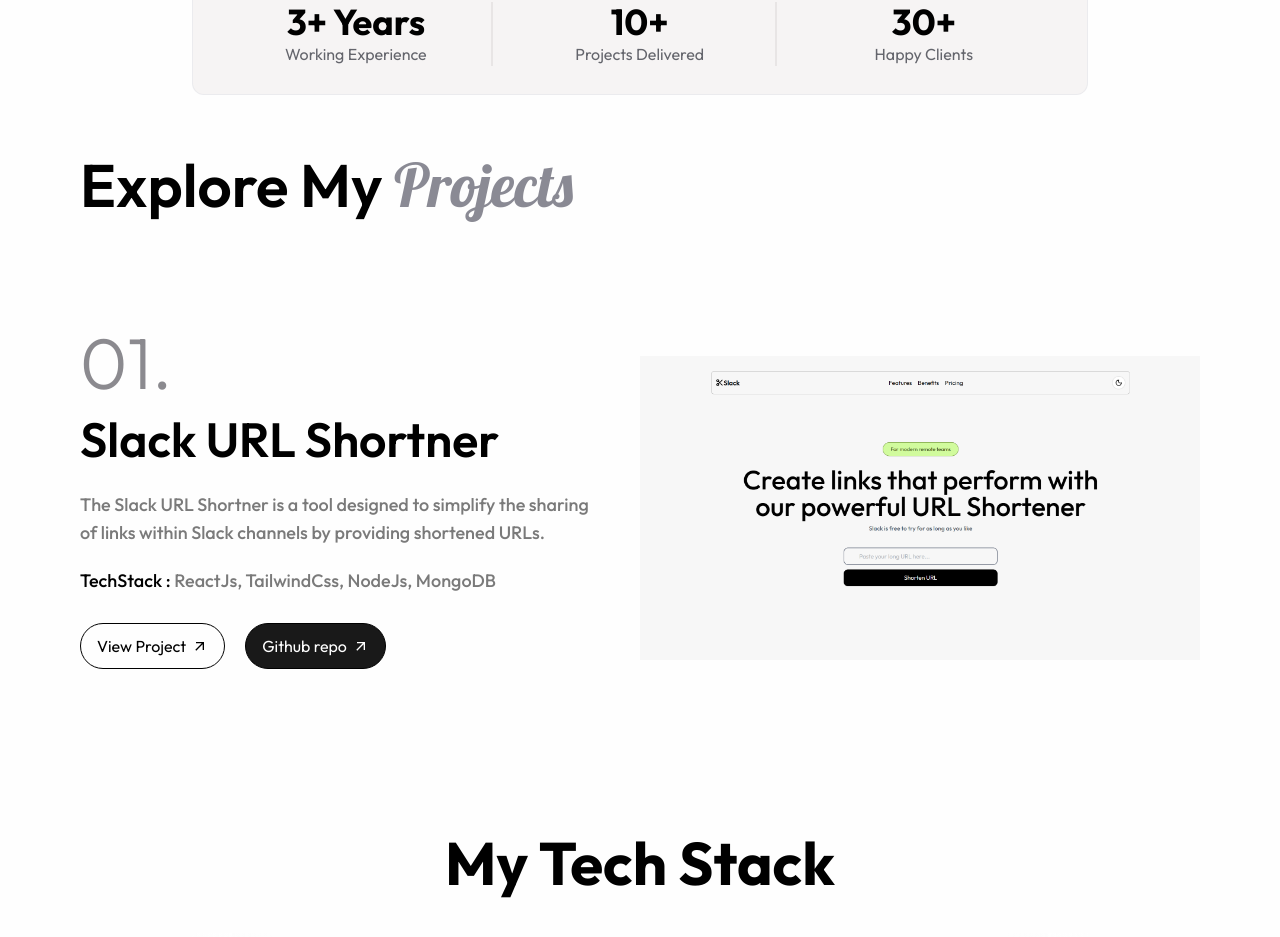
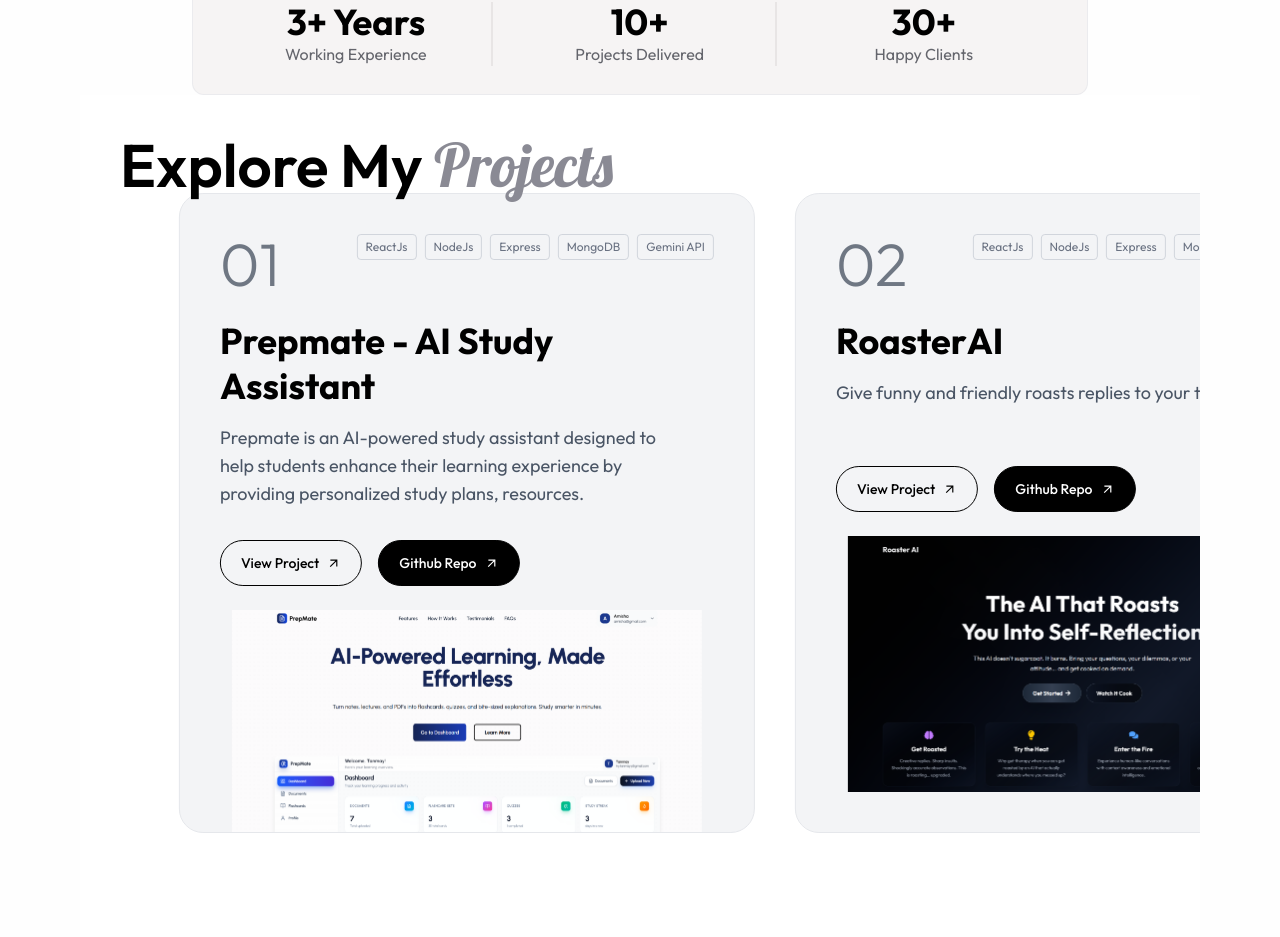
Before and after one commit to Tanmay-Gosavi1/Portfolio, a React (Vite) app in the folder Client/: page / in a window 1280 px wide. Shown: the part 936-1873 px from the top of the page. Built offline with nearby package versions, Linux system fonts and the light colour scheme; no server answers.

Commit message:
Projects section updated

```diff
--- a/Client/src/pages/Projects.jsx
+++ b/Client/src/pages/Projects.jsx
@@ -1,10 +1,31 @@
-import React from 'react'
+import React, { useRef } from 'react';
 import { MdArrowOutward } from "react-icons/md";
-import slackImg from '../assets/SlackImg.png'
-import { Link, redirect } from 'react-router-dom';
+import { Link } from 'react-router-dom';
+import { motion, useScroll, useTransform } from 'framer-motion';
+import Prepmate from '../assets/Prepmate.png';
+import RoasterAI from '../assets/RoasterAI.png';
 
-const Projects = () => {
-    const pro = [
+// 1. DUMMY DATA (Added more items to demonstrate the scroll effect)
+// Replace 'slackImg' with your actual imports
+import slackImg from '../assets/SlackImg.png';
+
+const projectsData = [
+    {
+            projectName : "Prepmate - AI Study Assistant",
+            projectDescription : "Prepmate is an AI-powered study assistant designed to help students enhance their learning experience by providing personalized study plans, resources.",
+            projectTech : ["ReactJs", "NodeJs" , "Express" , "MongoDB" , "Gemini API" , "Cloudinary" , "TailwindCss" ],
+            liveLink : 'https://prepmate-study-buddy.onrender.com/',
+            githubLink : 'https://github.com/Tanmay-Gosavi1/AI-powered-learning-assistant',
+            projectImg : Prepmate
+        },
+        {
+            projectName : "RoasterAI",
+            projectDescription : "Give funny and friendly roasts replies to your texts.",
+            projectTech : ["ReactJs" , "NodeJs" , "Express" , "MongoDB" , "Gemini API" ,"TailwindCss" ],
+            liveLink : 'https://roastbot-client.onrender.com/',
+            githubLink : 'https://github.com/Tanmay-Gosavi1/RoastBot',
+            projectImg : RoasterAI
+        },
         {
             projectName : "Slack URL Shortner",
             projectDescription : "The Slack URL Shortner is a tool designed to simplify the sharing of links within Slack channels by providing shortened URLs.",
@@ -13,64 +34,106 @@
             githubLink : 'https://github.com/Tanmay-Gosavi1/URL_Shortner',
             projectImg : slackImg
         }
-    ]
-  return (
-    <div id='projects' className='w-full flex flex-col pt-8 md:pt-15 selection:text-white selection:bg-black dark:selection:text-black dark:selection:bg-white'>
-        <h1 className='text-4xl sm:text-5xl md:text-6xl font-semibold mb-3 md:mb-0 lg:mb-8 text-black dark:text-white'>Explore My <span className='font-lobster text-[#8a8a94] dark:text-gray-400 font-light'>Projects</span></h1>
-        {/* Projects*/}
-        <div className='w-full flex flex-col '>
-            {/* First */}
-            {
-                pro.map((p, idx)=>(
-                    <div key={idx} className='w-full flex py-5 md:py-15 flex-col lg:flex-row'>
-                        {/* For lg and below*/}
-                        <div className='flex flex-col lg:hidden items-center'>
-                            {/* Left */}
-                            <div className='w-full sm:w-[85%] md:w-[70%] relative group cursor-pointer '>
-                                <img className='h-full w-full object-cover rounded-xl' src={p.projectImg} alt="" />
-                            </div>
-                            {/* Right */}
-                            <div className='w-full flex flex-col md:pr-10 pt-5'>
-                                <h1 className='text-5xl md:text-7xl font-light text-[#8b8a8f] dark:text-gray-500'>{`0${idx + 1}.`}</h1>
-                                <h1 className='text-4xl md:text-5xl font-semibold mt-4 mb-4 text-black dark:text-white'>{p.projectName}</h1>
-                                <h3 className='text-lg font-medium text-[#7a7a7a] dark:text-gray-400'>{p.projectDescription}</h3>
-                                <h3 className='text-lg font-medium text-[#7a7a7a] dark:text-gray-400'>{p.projectTech[0]}</h3>
-                                <div className='flex gap-2 my-4'>
-                                    <Link to={p.liveLink} target='_blank' className='flex whitespace-nowrap justify-center items-center gap-1.5 cursor-pointer px-4 py-2.5 rounded-full border-1 border-black dark:border-gray-600 w-fit hover:scale-105 transition-all delay-50 hover:text-[#fefefe] hover:bg-black/90 dark:hover:bg-white dark:hover:text-black hover:border-white dark:hover:border-gray-300 text-black dark:text-white'>View Project <MdArrowOutward /></Link>
-                                    <Link to={p.githubLink} target='_blank' className='flex whitespace-nowrap justify-center items-center gap-1.5 cursor-pointer px-4 py-2.5 rounded-full border-1 border-black dark:border-gray-600 w-fit hover:scale-105 transition-all delay-50 bg-black/90 dark:bg-white text-white dark:text-black hover:bg-[#fefefe] dark:hover:bg-gray-800 hover:text-black/90 dark:hover:text-white hover:border-black dark:hover:border-gray-300'>Github repo <MdArrowOutward /></Link>
-                                </div>
-                            </div>
-                        </div>
+];
 
+const Projects = () => {
+    // 2. FRAMER MOTION SETUP
+    const targetRef = useRef(null);
+    const { scrollYProgress } = useScroll({
+        target: targetRef,
+    });
 
-                        {/* For lg and above */}
-                        <div className='hidden lg:flex w-full flex-row'>
-                            {/* Left */}
-                            <div className='w-[50%] flex flex-col md:pr-10 pt-5'>
-                                <h1 className='text-7xl font-light text-[#8b8a8f] dark:text-gray-500'>{`0${idx + 1}.`}</h1>
-                                <h1 className='text-5xl font-semibold mt-4 mb-7 text-black dark:text-white'>{p.projectName}</h1>
-                                <h3 className='text-lg font-medium text-[#7a7a7a] dark:text-gray-400'>{p.projectDescription}</h3>
-                                <h3 className='text-lg font-medium text-black dark:text-white pt-5 pb-2'>TechStack : {
-                                        p.projectTech.map((tech , idx)=>(
-                                            <span key={idx} className='text-[#7a7a7a] dark:text-white/70'>{tech}{idx < p.projectTech.length - 1 ? ', ' : ''}</span>
-                                        ))
-                                    }</h3>
-                                <div className='flex gap-5 mt-5'>
-                                    <Link to={p.liveLink} target='_blank' className='flex justify-center items-center gap-1.5 cursor-pointer px-4 py-2.5 rounded-full border-1 border-black dark:border-gray-600 w-fit mb-10 hover:scale-105 transition-all delay-50 text-black dark:text-white hover:text-[#fefefe] hover:bg-black/90 dark:hover:bg-white dark:hover:text-black hover:border-white dark:hover:border-gray-300'>View Project <MdArrowOutward /></Link>
-                                    <Link to={p.githubLink} target='_blank' className='flex justify-center items-center gap-1.5 cursor-pointer px-4 py-2.5 rounded-full border-1 border-black dark:border-gray-600 w-fit mb-10 hover:scale-105 transition-all delay-50 bg-black/90 dark:bg-white text-white dark:text-black hover:bg-[#fefefe] dark:hover:bg-gray-800 hover:text-black/90 dark:hover:text-white hover:border-black dark:hover:border-gray-300'>Github repo <MdArrowOutward /></Link>
-                                </div>
-                            </div>
-                            {/* Right */}
-                            <div className='w-[50%] relative group cursor-pointer transition-all duration-300'>
-                                <img onClick={()=>redirect(p.liveLink)} className='h-full w-full object-contain rounded-xl' src={p.projectImg} alt="" />
-                            </div>
-                        </div>
+    // Transform scroll progress (0 to 1) into horizontal movement (1% to -95%)
+    // The -95% depends on how many items you have.
+    const x = useTransform(scrollYProgress, [0, 1], ["1%", "-75%"]);
+
+    return (
+        // The outer container determines the "scroll length".
+        // 300vh means you have to scroll 3 screens worth of height to finish the animation.
+        <div ref={targetRef} id='projects' className='relative h-[300vh] w-full bg-white dark:bg-black'>
+
+            {/* 3. STICKY CONTAINER */}
+            <div className='sticky top-5 flex h-screen items-center overflow-hidden'>
+
+                {/* Title (Stays absolute or moves with flow - kept distinct here) */}
+                <div className='absolute top-10 left-10 z-10'>
+                     <h1 className='text-4xl sm:text-5xl md:text-6xl font-semibold text-black dark:text-white'>
+                        Explore My <span className='font-lobster text-[#8a8a94] dark:text-gray-400 font-light'>Projects</span>
+                    </h1>
+                </div>
+
+                {/* 4. MOTION DIV - This moves horizontally */}
+                <motion.div style={{ x }} className='flex gap-10 pl-10 pt-5 sm:pt-9 md:pl-20'>
+                    {projectsData.map((project, idx) => (
+                        <ProjectCard key={idx} p={project} idx={idx} />
+                    ))}
+                </motion.div>
+            </div>
+
+        </div>
+    );
+};
+
+// 6. SUB-COMPONENT FOR CLEANER CODE (The Card Design)
+const ProjectCard = ({ p, idx }) => {
+    return (
+        <div className='relative h-[70vh] sm:h-[80vh] w-[85vw] md:w-[60vw] lg:w-[45vw] flex-shrink-0 rounded-3xl bg-gray-100 dark:bg-gray-950/80 overflow-hidden border border-gray-200 dark:border-gray-800 p-3.5 md:p-10 flex flex-col justify-between'>
+
+            {/* Content Top */}
+            <div>
+                <div className='flex justify-between items-start mb-6'>
+                    <h1 className='text-6xl font-light text-gray-700/70 dark:text-gray-700 select-none pr-2'>{`0${idx + 1}`}</h1>
+                    <div className='flex gap-2 flex-wrap'>
+                        {/* Tags */}
+                        {p.projectTech.slice(0, 5).map((t, i) => (
+                            <span key={i} className='text-xs font-mono px-2 py-1 rounded border border-gray-300 dark:border-gray-700 text-gray-500'>
+                                {t}
+                            </span>
+                        ))}
                     </div>
-                ))
-            }
+                </div>
+
+                <h1 className='text-3xl md:text-4xl font-bold mb-4 text-black dark:text-white leading-tight'>
+                    {p.projectName}
+                </h1>
+                <p className='text-base md:text-lg text-gray-600 dark:text-gray-400 max-w-md'>
+                    {p.projectDescription}
+                </p>
+            </div>
+
+            {/* Content Bottom (Image + Buttons) */}
+            <div className='mt-8'>
+                <div className='flex gap-4 mb-6'>
+                     <LinkButton href={p.liveLink} text="View Project" primary={false} />
+                     <LinkButton href={p.githubLink} text="Github Repo" primary={true} />
+                </div>
+
+                {/* Image Container with hover effect */}
+                <div className='w-full h-48 md:h-64 rounded-xl overflow-hidden group'>
+                    <img
+                        src={p.projectImg}
+                        alt={p.projectName}
+                        className='w-full h-full object-contain transition-transform duration-500 group-hover:scale-105'
+                    />
+                </div>
+            </div>
         </div>
-    </div>
-  )
-}
+    );
+};
 
-export default Projects
+// Helper Button Component
+const LinkButton = ({ href, text, primary }) => (
+    <Link
+        to={href}
+        target='_blank'
+        className={`flex items-center gap-2 px-5 py-3 rounded-full border whitespace-nowrap transition-all duration-300 text-sm font-medium
+        ${primary
+            ? 'bg-black text-white border-black hover:bg-white hover:text-black dark:bg-white dark:text-black dark:hover:bg-black dark:hover:text-white dark:hover:border-white'
+            : 'bg-transparent text-black border-black hover:bg-black hover:text-white dark:text-white dark:border-white dark:hover:bg-white dark:hover:text-black'
+        }`}
+    >
+        {text} <MdArrowOutward />
+    </Link>
+);
+
+export default Projects;
```
Also changed, not shown: Client/src/assets/Prepmate.png (added), Client/src/assets/RoasterAI.png (added).
